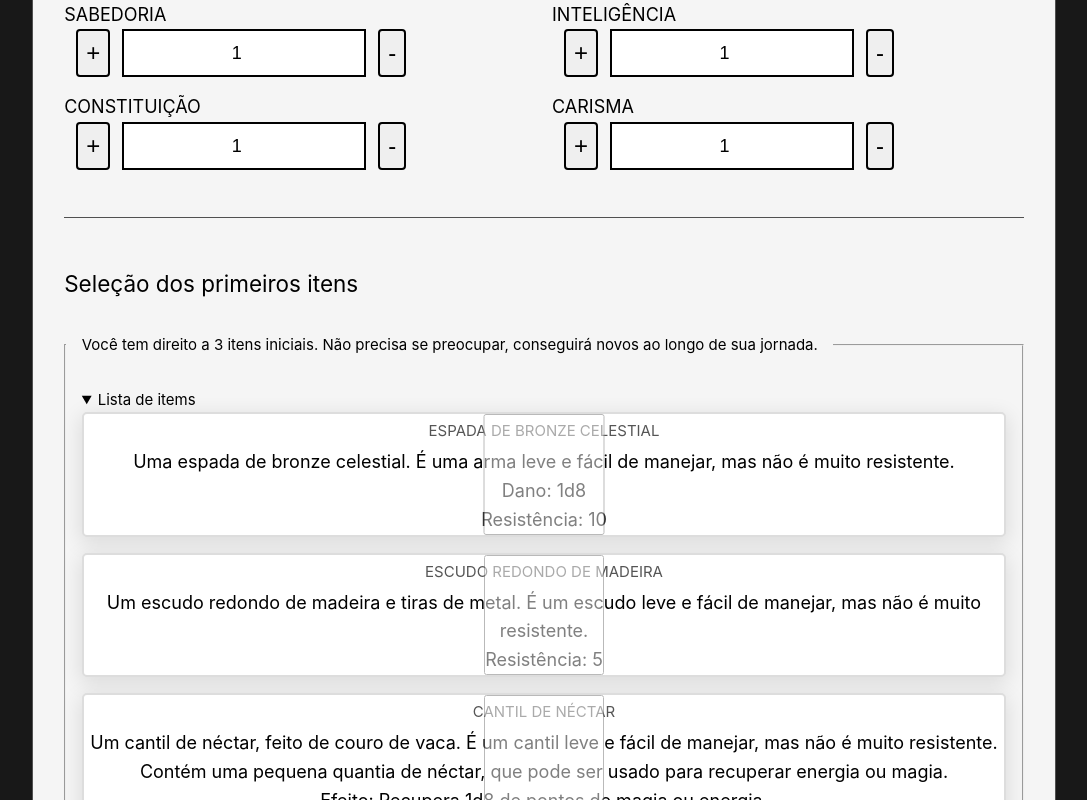
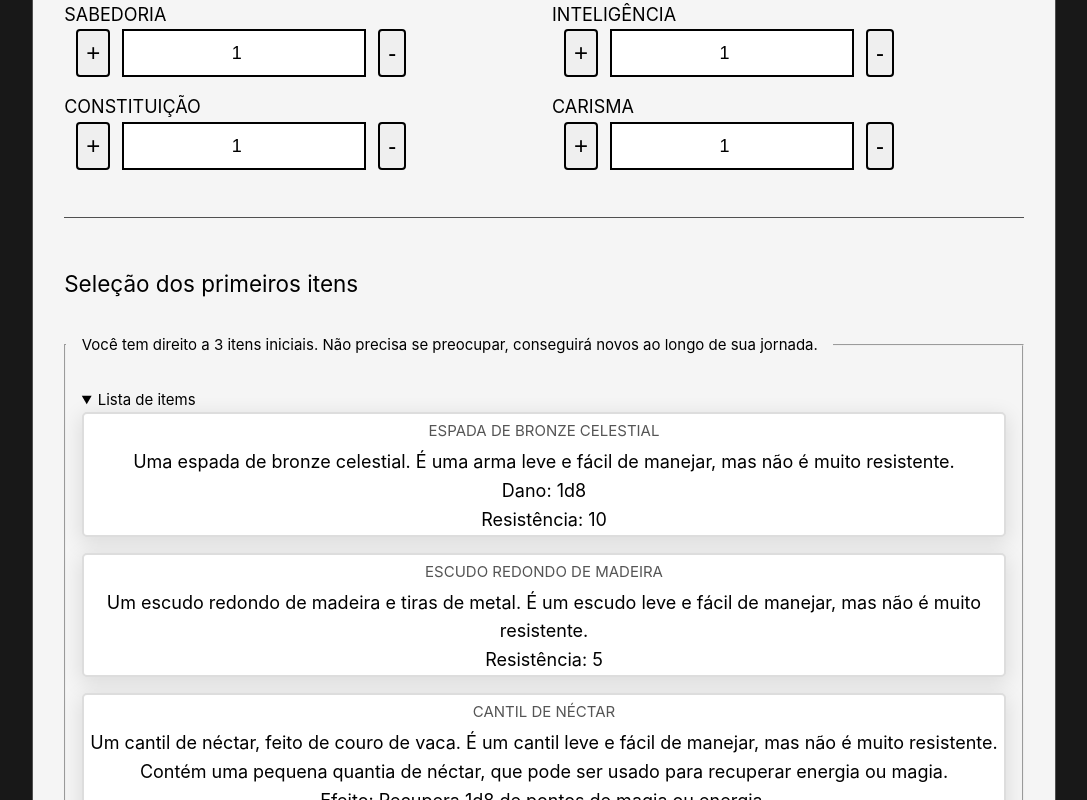
Before and after one commit to gabrielgomeso/pjrpg, a Vue app: page /characters/new in a window 1280 px wide. Both pictures are taken after a click on the element "Lista de items". Shown: the part 1622-2422 px from the top of the page, without its empty margins (96-1183 px from the left). Built offline with nearby package versions, Linux system fonts and the light colour scheme; no server answers.

Commit message:
chore: transform checkbox into card selection but dont fix multiple selection disability yet

```diff
--- a/src/views/Characters/NewCharacter.vue
+++ b/src/views/Characters/NewCharacter.vue
@@ -117,6 +117,23 @@ function changeAttributeValue(action: string, attribute: string) {
       character.value.attributes[attribute] -= 1;
     }
   }
+}
+
+function shouldDisableCheckbox(item) {
+  const selectedCount = character.value.items.length;
+  const maxSelections = 3;
+
+  // If the item is selected, it should remain enabled
+  if (character.value.items.includes(item)) {
+    return false;
+  }
+
+  // If maximum selections are reached, disable unchecked items
+  if (selectedCount == maxSelections) {
+    return true;
+  }
+
+  return false;
 }
 </script>
 
@@ -334,23 +351,25 @@ function changeAttributeValue(action: string, attribute: string) {
               :key="index"
               class="new-character__form-items-list-item"
             >
-              <p class="new-character__form-items-list-item--title">
-                {{ item.name.toUpperCase() }}
-              </p>
-              <p v-show="item.description">{{ item.description }}</p>
-              <p v-show="item.damage">Dano: {{ item.damage }}</p>
-              <p v-show="item.resistence">Resistência: {{ item.resistence }}</p>
-              <p v-show="item.effect">Efeito: {{ item.effect }}</p>
               <input
                 type="checkbox"
                 :name="item.name"
                 v-model="character.items"
-                :disabled="
-                  character.items.length === 3 &&
-                  !character.items.includes(item)
-                "
+                class="new-character__form-checkbox"
+                :disabled="shouldDisableCheckbox(item)"
                 :value="item"
               />
+              <div class="new-character__form-checkbox-tile">
+                <p class="new-character__form-items-list-item--title">
+                  {{ item.name.toUpperCase() }}
+                </p>
+                <p v-show="item.description">{{ item.description }}</p>
+                <p v-show="item.damage">Dano: {{ item.damage }}</p>
+                <p v-show="item.resistence">
+                  Resistência: {{ item.resistence }}
+                </p>
+                <p v-show="item.effect">Efeito: {{ item.effect }}</p>
+              </div>
             </label>
           </div>
         </details>
@@ -568,15 +587,20 @@ function changeAttributeValue(action: string, attribute: string) {
   gap: 16px;
 }
 
-.new-character__form-items-list-item input {
+.new-character__form-checkbox {
   position: absolute;
   width: 100%;
   height: 100%;
-  opacity: 0.5;
+  opacity: 0;
+  z-index: 999;
 }
 
-.new-character__form-items-list-item + input:checked label {
-  background-color: red;
+.new-character__form-checkbox:checked + .new-character__form-checkbox-tile {
+  background-color: gray;
+}
+
+.new-character__form-checkbox:disabled + .new-character__form-checkbox-tile {
+  background-color: rgb(49, 48, 48);
 }
 
 .new-character__form-items-list-item {
```
